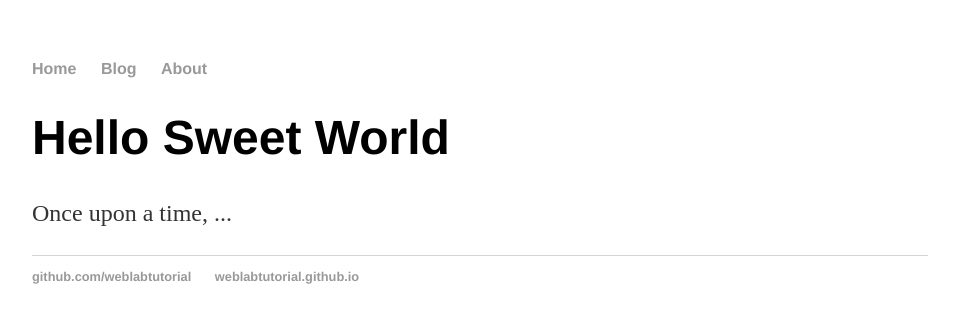
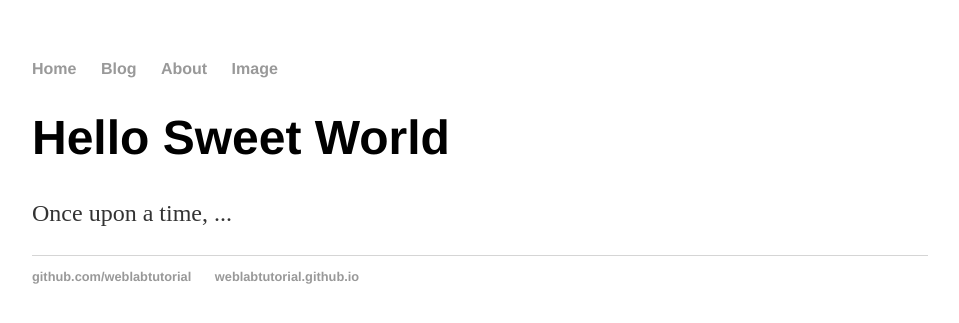
Before and after one commit to nuratamton/nuratamton.github.io, a Jekyll site: the page built from index.html, in a window 1280 px wide. Shown: the top 323 px of the page, without its empty margins (160-1119 px from the left). Built offline with Jekyll 4.4.1, drawn with Linux system fonts in a browser that asks for light colours.

Commit message:
Added image

```diff
--- a/_layouts/default.html
+++ b/_layouts/default.html
@@ -16,6 +16,9 @@
         </li>
         <li>
           <a href="/about">About</a>
+        </li>
+        <li>
+          <a href="/image">Image</a>
         </li>
       </ul>
     </nav>
```
